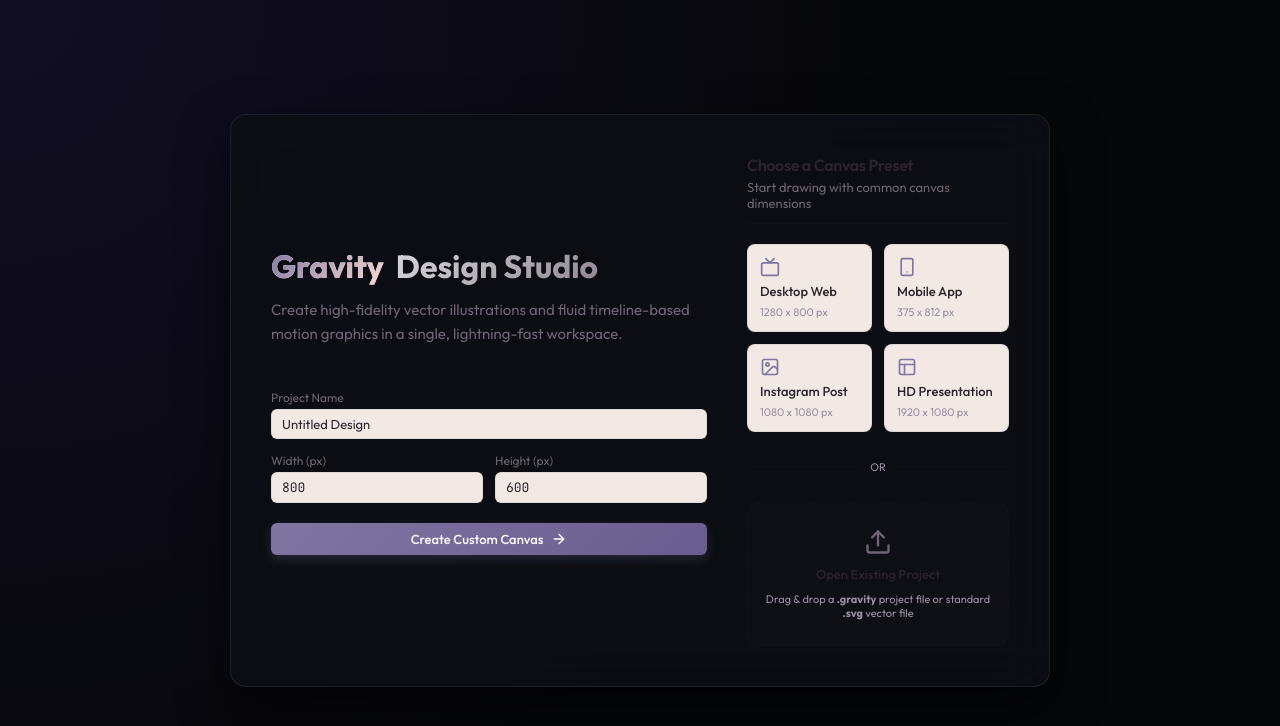
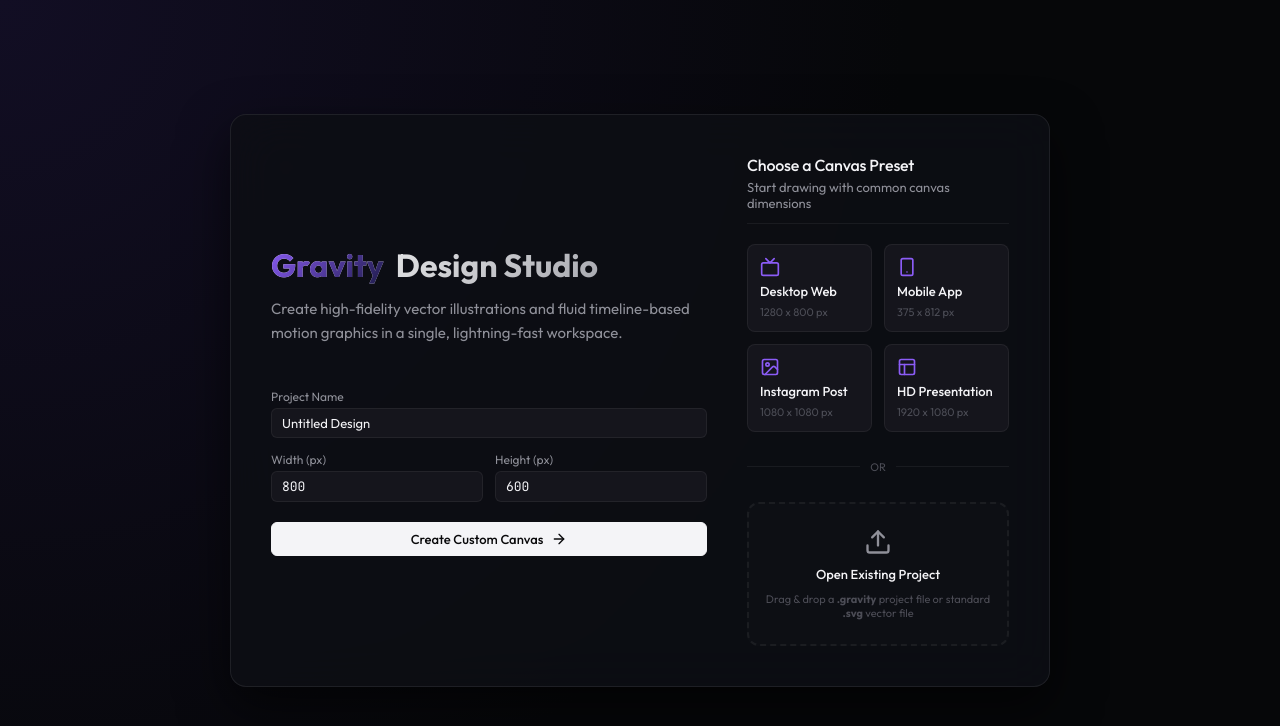
Before and after one commit to Moirfan7/Gravity-Design-Studio, a React (Vite) app: page / in a window 1280 px wide. Shown: the top 726 px of the page. Built offline with nearby package versions, Linux system fonts and the light colour scheme.

Commit message:
style: redesign whole UI to a stunning ultra-minimalist dark theme

```diff
--- a/src/index.css
+++ b/src/index.css
@@ -1,29 +1,29 @@
 @import url('https://fonts.googleapis.com/css2?family=Outfit:wght@300;400;500;600;700&family=JetBrains+Mono:wght@400;500&display=swap');
 
 :root {
-  /* Color Palette - Custom Light Warm Theme based on Carbonex Design */
-  --bg-main: #faf6f3;
-  --bg-panel: rgba(255, 255, 255, 0.85);
-  --bg-panel-solid: #ffffff;
-  --bg-control: #f2e9e4;
-  --bg-control-active: rgba(128, 118, 163, 0.15);
-  --border-color: rgba(60, 53, 64, 0.09);
-  --border-color-active: #8076a3;
+  /* Color Palette - Premium Ultra-Minimalist Dark Theme */
+  --bg-main: #09090b;
+  --bg-panel: rgba(13, 13, 17, 0.75);
+  --bg-panel-solid: #0d0d11;
+  --bg-control: #15151c;
+  --bg-control-active: rgba(255, 255, 255, 0.08);
+  --border-color: rgba(255, 255, 255, 0.06);
+  --border-color-active: rgba(255, 255, 255, 0.2);
 
-  --text-main: #2b242d;
-  --text-muted: #6e6475;
-  --text-dim: #9b90a3;
+  --text-main: #f4f4f7;
+  --text-muted: #8f9099;
+  --text-dim: #4c4d56;
 
-  --accent: #8076a3;
-  --accent-secondary: #fcdad2;
-  --accent-cyan: #9bc400;
-  --accent-success: #9bc400;
-  --accent-warning: #f9c5bd;
+  --accent: #8b5cf6; /* Sleek Minimalist Purple */
+  --accent-secondary: #1e1b4b;
+  --accent-cyan: #06b6d4;
+  --accent-success: #10b981;
+  --accent-warning: #f59e0b;
   --accent-danger: #ef4444;
 
-  --glass-glow: 0 8px 32px 0 rgba(128, 118, 163, 0.08);
-  --glass-border: 1px solid rgba(60, 53, 64, 0.05);
-  --glass-shadow: 0 4px 30px rgba(128, 118, 163, 0.04);
+  --glass-glow: 0 4px 30px rgba(0, 0, 0, 0.5);
+  --glass-border: 1px solid rgba(255, 255, 255, 0.05);
+  --glass-shadow: 0 8px 32px 0 rgba(0, 0, 0, 0.3);
 
   --font-sans: 'Outfit', -apple-system, BlinkMacSystemFont, 'Segoe UI', Roboto, sans-serif;
   --font-mono: 'JetBrains Mono', monospace;
@@ -33,7 +33,7 @@
   --timeline-height: 220px;
   --inspector-width: 280px;
 
-  color-scheme: light;
+  color-scheme: dark;
 }
 
 * {
@@ -56,33 +56,33 @@ body {
   width: 100vw;
 }
 
-/* Custom Scrollbars */
+/* Custom Minimalist Scrollbars */
 ::-webkit-scrollbar {
-  width: 6px;
-  height: 6px;
+  width: 5px;
+  height: 5px;
 }
 ::-webkit-scrollbar-track {
   background: transparent;
 }
 ::-webkit-scrollbar-thumb {
-  background: rgba(0, 0, 0, 0.15);
+  background: rgba(255, 255, 255, 0.1);
   border-radius: 4px;
 }
 ::-webkit-scrollbar-thumb:hover {
-  background: rgba(0, 0, 0, 0.3);
+  background: rgba(255, 255, 255, 0.2);
 }
 
 /* Typography Utility */
 h1, h2, h3, h4 {
-  font-weight: 600;
-  letter-spacing: -0.02em;
+  font-weight: 500;
+  letter-spacing: -0.01em;
 }
 
-/* Glassmorphism Class */
+/* Glassmorphism Class - Floating Minimal Panels */
 .glass-panel {
   background: var(--bg-panel);
-  backdrop-filter: blur(16px);
-  -webkit-backdrop-filter: blur(16px);
+  backdrop-filter: blur(20px);
+  -webkit-backdrop-filter: blur(20px);
   border: var(--border-color) solid 1px;
   box-shadow: var(--glass-shadow);
 }
@@ -95,13 +95,13 @@ input, select, textarea {
   border-radius: 6px;
   padding: 6px 10px;
   font-size: 13px;
-  transition: all 0.2s ease;
+  transition: all 0.2s cubic-bezier(0.4, 0, 0.2, 1);
   font-family: var(--font-sans);
 }
 input:focus, select:focus, textarea:focus {
   outline: none;
-  border-color: var(--accent);
-  box-shadow: 0 0 0 2px rgba(139, 92, 246, 0.25);
+  border-color: var(--border-color-active);
+  box-shadow: 0 0 0 2px rgba(255, 255, 255, 0.05);
 }
 input[type="number"] {
   font-family: var(--font-mono);
@@ -111,23 +111,23 @@ input[type="number"] {
 input[type="range"] {
   -webkit-appearance: none;
   width: 100%;
-  height: 4px;
-  background: rgba(0, 0, 0, 0.08);
+  height: 3px;
+  background: rgba(255, 255, 255, 0.08);
   border-radius: 2px;
   border: none;
   outline: none;
 }
 input[type="range"]::-webkit-slider-thumb {
   -webkit-appearance: none;
-  width: 12px;
-  height: 12px;
+  width: 10px;
+  height: 10px;
   border-radius: 50%;
-  background: var(--accent);
+  background: var(--text-main);
   cursor: pointer;
   transition: transform 0.1s ease;
 }
 input[type="range"]::-webkit-slider-thumb:hover {
-  transform: scale(1.2);
+  transform: scale(1.3);
 }
 
 /* Color Picker Input */
@@ -165,22 +165,18 @@ input[type="color"]::-webkit-color-swatch {
   font-weight: 500;
 }
 .btn:hover {
-  background: rgba(0, 0, 0, 0.04);
-  border-color: rgba(0, 0, 0, 0.12);
-  transform: translateY(-1px);
-}
-.btn:active {
-  transform: translateY(0);
+  background: rgba(255, 255, 255, 0.04);
+  border-color: var(--border-color-active);
 }
 .btn-primary {
-  background: linear-gradient(135deg, var(--accent), #685d8e);
-  border: none;
-  color: #ffffff;
-  box-shadow: 0 4px 12px rgba(128, 118, 163, 0.25);
+  background: var(--text-main);
+  border: 1px solid var(--text-main);
+  color: var(--bg-main);
 }
 .btn-primary:hover {
-  background: linear-gradient(135deg, #9188b4, #5c5280);
-  box-shadow: 0 4px 16px rgba(128, 118, 163, 0.35);
+  background: transparent;
+  color: var(--text-main);
+  border-color: var(--border-color-active);
 }
 .btn-icon-only {
   width: 32px;
```
